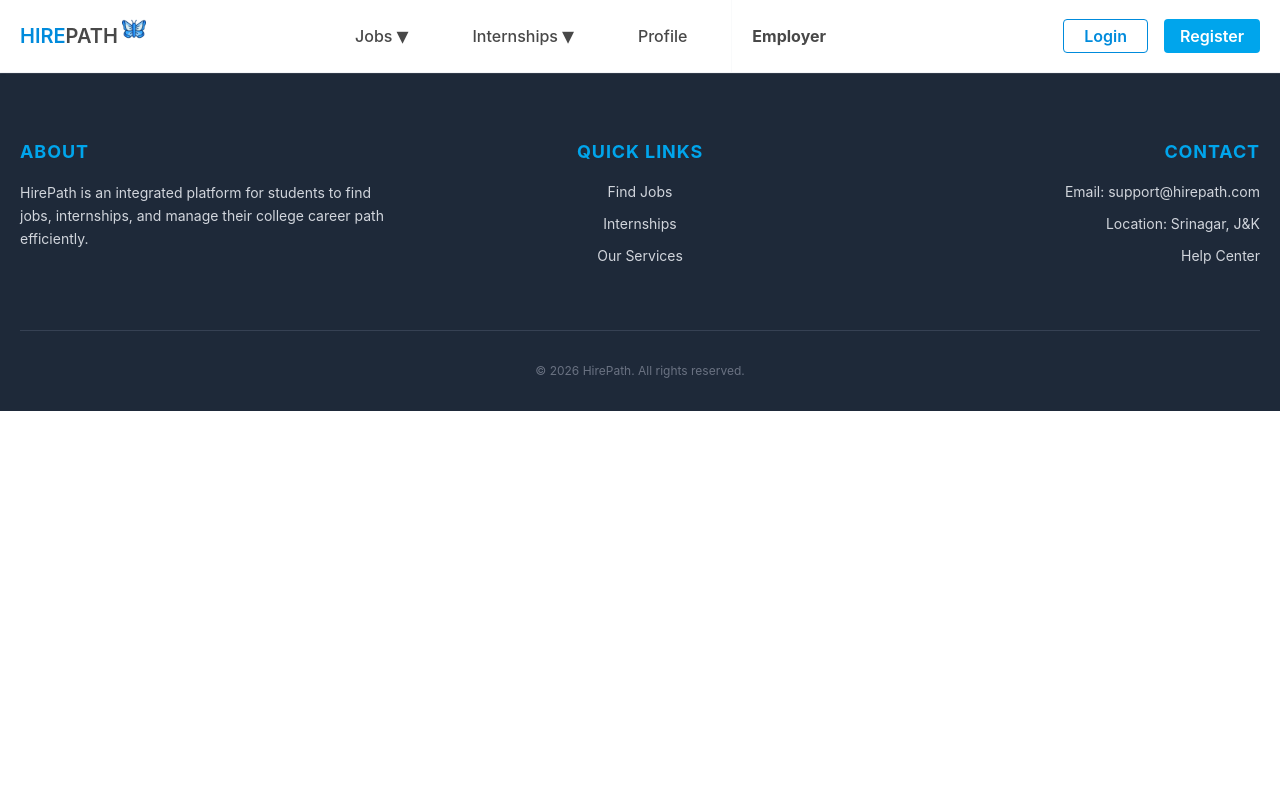
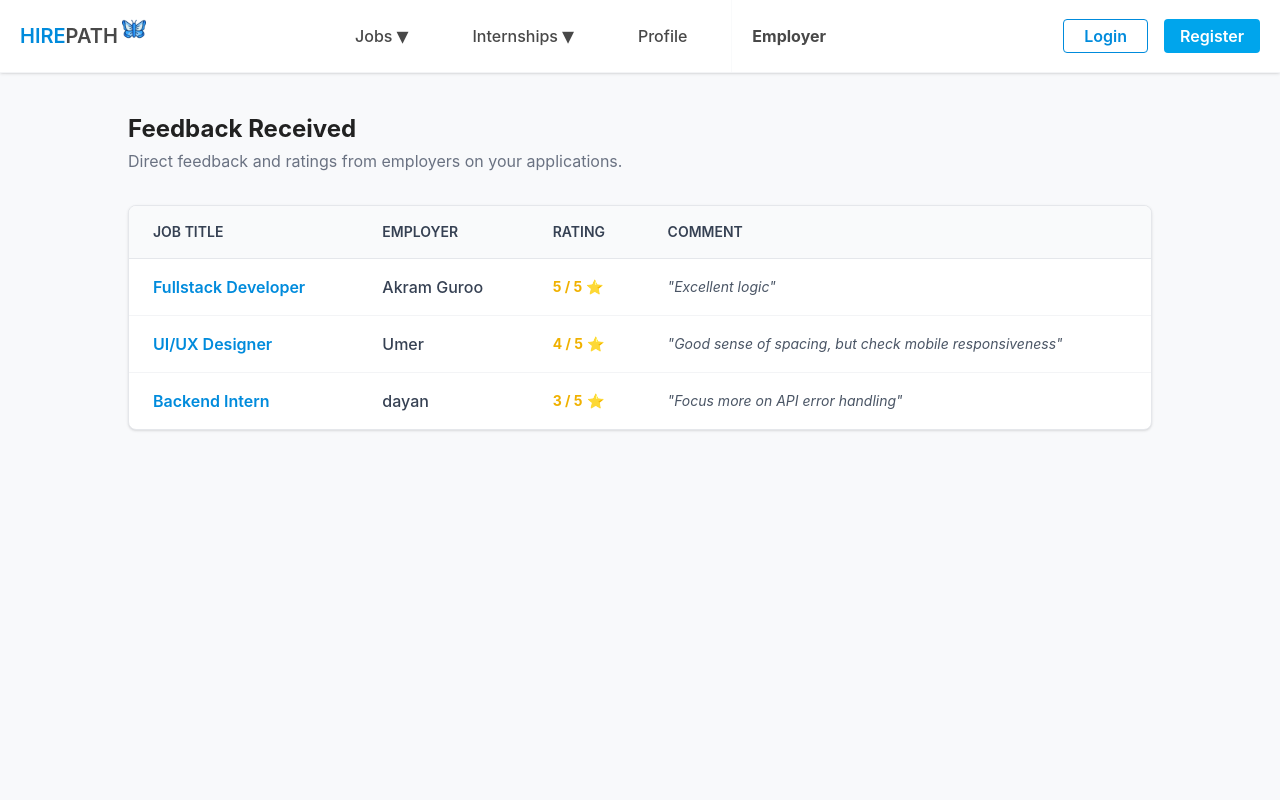
Before and after one commit to akramguroo-dev/hirepath, a React (Vite) app in the folder client/: page /my-feedback in a window 1280 px wide. Shown: the top 800 px of the page. Built offline with nearby package versions, Linux system fonts and the light colour scheme.

Commit message:
feat: add feedback received UI #16

```diff
--- a/client/src/App.jsx
+++ b/client/src/App.jsx
@@ -13,6 +13,7 @@ import EmployerApplicants from "./pages/EmployerApplicants";
 import PostJob from "./pages/PostJob";
 import ApplicationStatus from "./pages/ApplicationStatus";
 import ProtectedRoute from "./components/ProtectedRoute";
+import FeedbackReceived from "./pages/FeedbackReceived";
 function App() {
   return (
     <>
@@ -49,8 +50,8 @@ function App() {
         <Route path="/register" element={<Register />} />
         <Route
           path="/employer/jobs/:id/applicants"
-          element={<EmployerApplicants />}
-        />
+          element={<EmployerApplicants />}/>
+         <Route path="/my-feedback" element={<FeedbackReceived />} />
       </Routes>
       <Footer />
     </>
--- /dev/null
+++ b/client/src/pages/FeedbackReceived.jsx
@@ -0,0 +1,51 @@
+export default function FeedbackReceived (){
+    const feedbacks =[
+        {id: 1, title: "Fullstack Developer", employer: "Akram Guroo", rating: 5, comment: "Excellent logic"},
+        { id: 2, title: "UI/UX Designer", employer: "Umer", rating: 4, comment: "Good sense of spacing, but check mobile responsiveness" },
+        {id:3,title: "Backend Intern", employer: "dayan", rating: 3, comment: "Focus more on API error handling"},
+    ];
+    return(
+        <div className="min-h-screen bg-[#F8F9FB] p-4 md:p-10 font-sans">
+            <div className="max-w-5xl mx-auto">
+                <div className="mb-8">
+                    <h1 className="text-2xl font-bold text-[#212121]">Feedback Received</h1>
+                    <p className="text-gray-500 mt-1">Direct feedback and ratings from employers on your applications.</p>
+                </div>
+                <div className="bg-white rounded-lg shadow-sm border border-gray-200 overflow-hidden">
+                <table className="w-full text-left border-collapse">
+                    <thead className="bg-gray-50 border-b border-gray-200">
+                        <tr>
+                            <th className="px-6 py-4 font-semibold text-gray-700 text-sm uppercase">Job Title</th>
+                            <th className="px-6 py-4 font-semibold text-gray-700 text-sm uppercase">Employer</th>
+                            <th className="px-6 py-4 font-semibold text-gray-700 text-sm uppercase">Rating</th>
+                            <th className="px-6 py-4 font-semibold text-gray-700 text-sm uppercase">Comment</th>
+                        </tr>
+                    </thead>
+                    <tbody className="divide-y divide-gray-100">
+                    {feedbacks.map((item)=>(
+                        <tr key={item.id} className="hover:bg-gray-50 transition-colors">
+                            <td  className="px-6 py-4 font-semibold text-[#008BDC]">{item.title}</td>
+                            <td className="px-6 py-4 text-gray-700 font-medium">{item.employer}</td>
+                            <td className="px-6 py-4">
+                            <div className="flex text-yellow-500 text-sm font-bold items-center">
+                      {item.rating} / 5
+                      <span className="ml-1">⭐</span>
+                    </div>
+                            </td>
+                            <td className="px-6 py-4 text-gray-600 text-sm italic italic">
+                        "{item.comment}"
+                            </td>
+                        </tr>
+                    ))}
+                    </tbody>
+                </table>
+                {feedbacks.length ===0 &&(
+                    <div className="p-12 text-center text-gray-400">
+                        No feedback received yet. Keep applying!
+                    </div>
+                )}
+                </div>
+            </div>
+        </div>
+    );
+}
```
